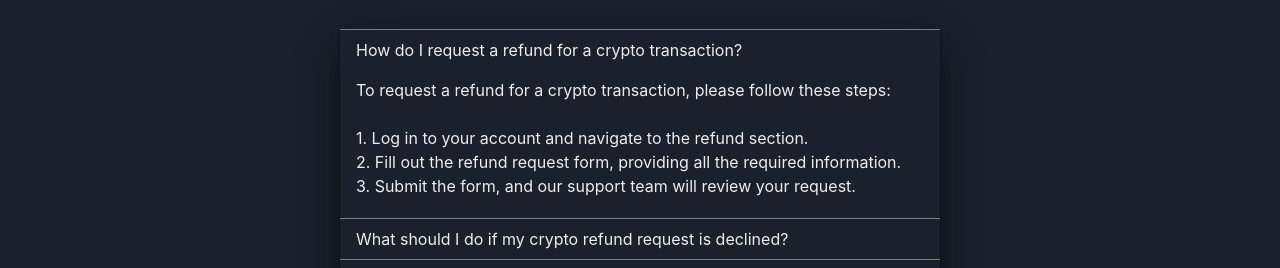
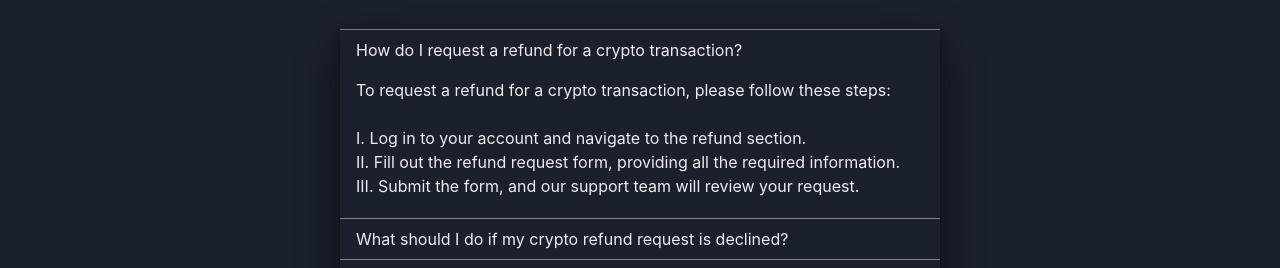
Before and after one commit to Garabed96/support_template, a Next.js app: page /faq in a window 1280 px wide. Both pictures are taken after a click on the button "How do I request a refund for a crypto transaction?". Shown: the part 305-573 px from the top of the page. Built offline with nearby package versions, Linux system fonts and the light colour scheme.

Commit message:
FAQ Styling 0.6 (number -> roman numerals), general styling

```diff
--- a/app/faq/FAQ.json
+++ b/app/faq/FAQ.json
@@ -17,7 +17,7 @@
   },
   {
     "question": "What information do I need to provide when submitting a refund ticket?",
-    "answer": "When submitting a refund ticket, please ensure that you provide the following information:\n\n- Transaction details, including transaction ID, date, and amount.\n- Your account information, such as username or email associated with the transaction.\n- A clear description of the issue or reason for the refund request."
+    "answer": "When submitting a refund ticket, please ensure that you provide the following information:\n\n1 Transaction details, including transaction ID, date, and amount.\n2 Your account information, such as username or email associated with the transaction.\n3 A clear description of the issue or reason for the refund request."
   },
   {
     "question": "What should I do if I receive an error message when trying to request a refund?",
--- a/app/faq/FAQSection.tsx
+++ b/app/faq/FAQSection.tsx
@@ -36,7 +36,11 @@ const FaqSection = () => {
             <h2>
               <AccordionButton textAlign="left">{faq.question}</AccordionButton>
             </h2>
-            <AccordionPanel whiteSpace="pre-line">{faq.answer}</AccordionPanel>
+            <AccordionPanel whiteSpace="pre-line">
+              {faq.answer.replace(/\d+/g, (match) =>
+                convertToRoman(parseInt(match))
+              )}
+            </AccordionPanel>
           </AccordionItem>
         ))}
       </Accordion>
@@ -45,3 +49,20 @@ const FaqSection = () => {
 };
 
 export default FaqSection;
+
+const convertToRoman = (num) => {
+  switch (num) {
+    case 1:
+      return "I";
+    case 2:
+      return "II";
+    case 3:
+      return "III";
+    case 4:
+      return "IV";
+    case 5:
+      return "V";
+    default:
+      return num;
+  }
+};
```
